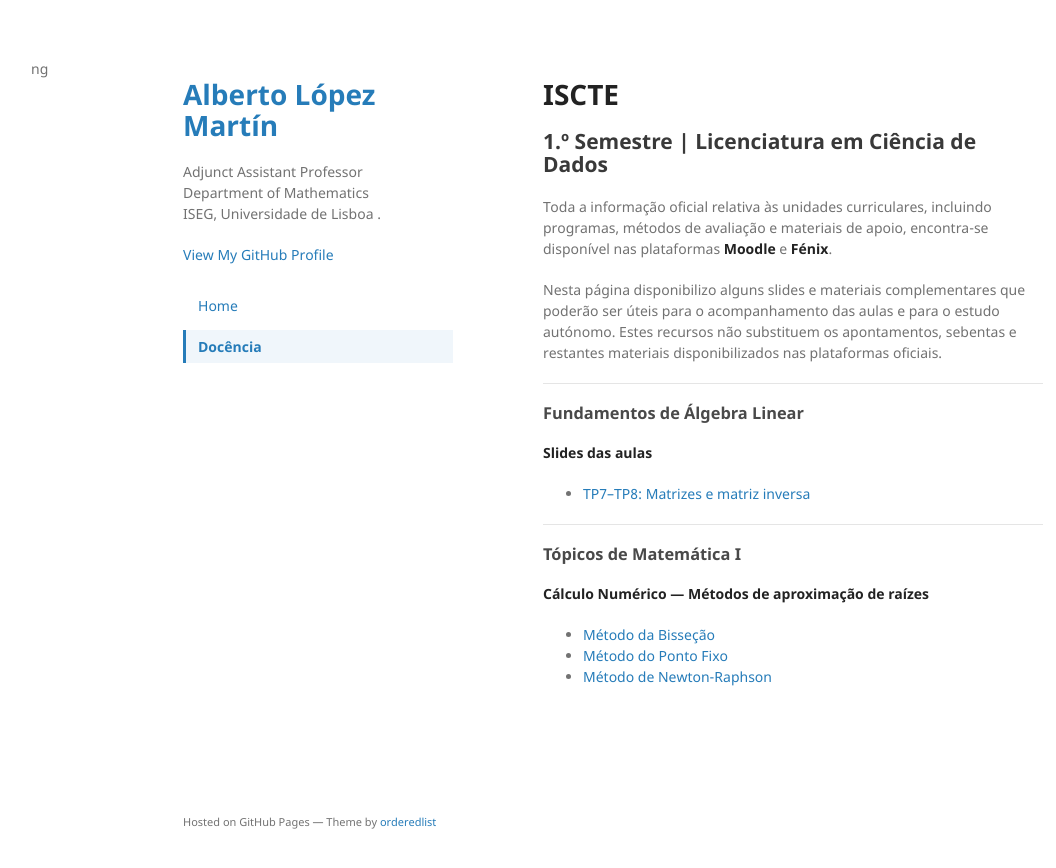
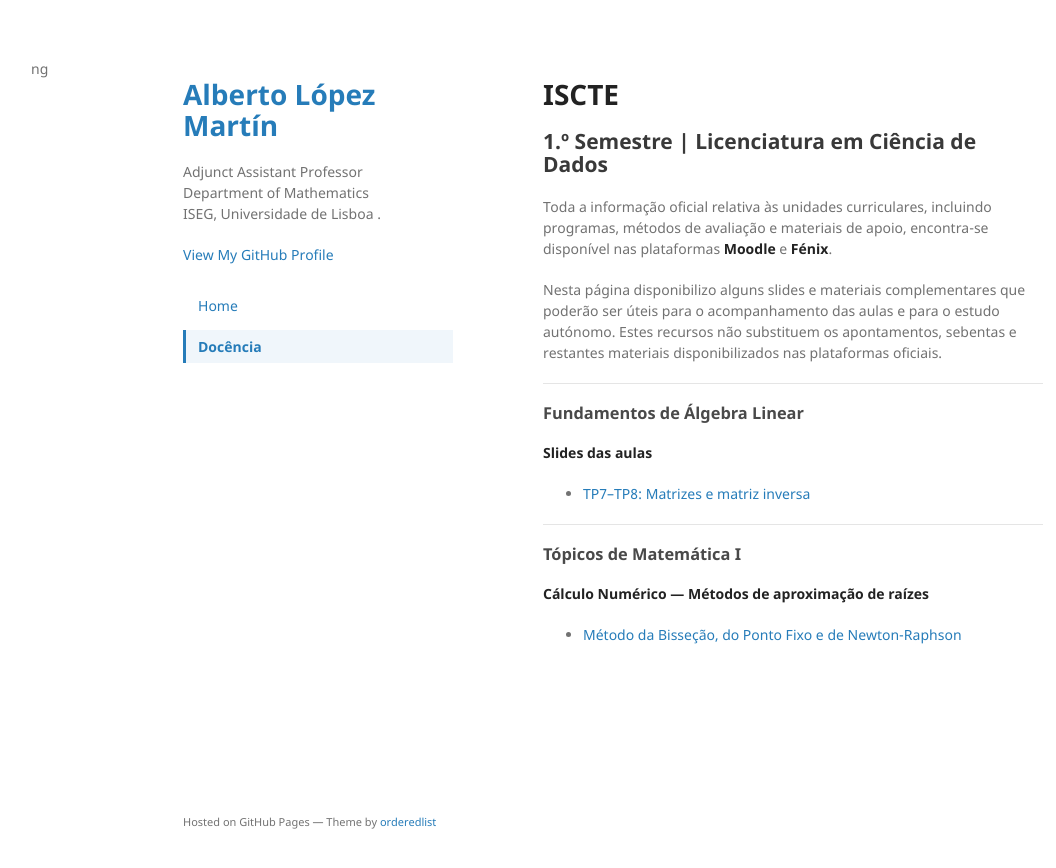
Before and after one commit to alopzmartin/alopzmartin.github.io, a Jekyll site: the page built from teaching/index.md, in a window 1280 px wide. Shown: the top 868 px of the page, without its empty margins (27-1083 px from the left). Built offline with Jekyll 4.4.1, drawn with Linux system fonts in a browser that asks for light colours.

Commit message:
Update index.md

```diff
--- a/teaching/index.md
+++ b/teaching/index.md
@@ -26,6 +26,4 @@ Nesta página disponibilizo alguns slides e materiais complementares que poderã
 
 **Cálculo Numérico — Métodos de aproximação de raízes**
 
-- [Método da Bisseção]({{ '/teaching/slides/tm-bisseccao.pdf' | relative_url }})
-- [Método do Ponto Fixo]({{ '/teaching/slides/tm-ponto-fixo.pdf' | relative_url }})
-- [Método de Newton-Raphson]({{ '/teaching/slides/tm-newton-raphson.pdf' | relative_url }})
+- [Método da Bisseção, do Ponto Fixo e de Newton-Raphson]({{ '/teaching/slides/Metodos_Bissecao_Ponto_Fixo_Newton.pdf' | relative_url }})
```
